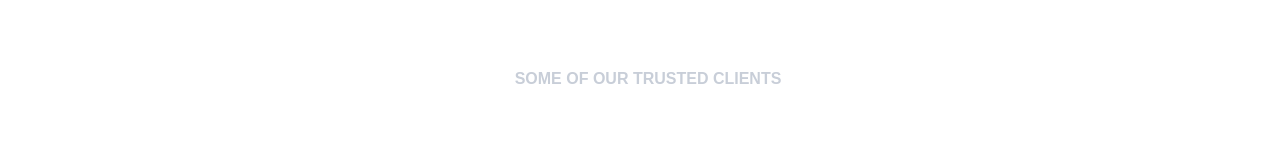
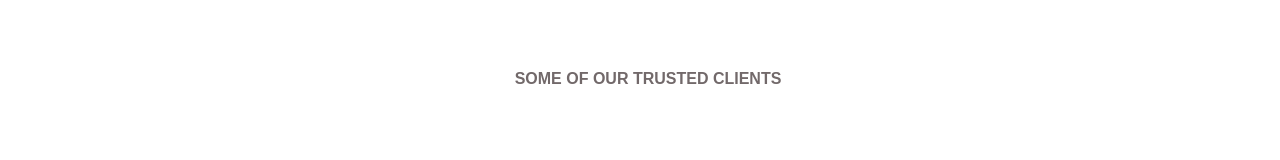
Before and after one commit to ravindra-23/cosmetics-landingpage, a React (Vite) app: page / in a window 1280 px wide. Shown: the part 3451-3611 px from the top of the page. Built offline with nearby package versions, Linux system fonts and the light colour scheme; a web font is replaced by a local one.

Commit message:
add colors

```diff
--- a/src/components/clients/index.jsx
+++ b/src/components/clients/index.jsx
@@ -17,9 +17,9 @@ const logos = [
 
 const Clients = () => {
   return (
-    <section className="mx-auto min-h-full w-5/6 py-10 md:py-20">
+    <section className="mx-auto w-5/6 py-10 md:py-20">
       <div>
-        <h4 className="text-[16px] font-poppins text-[#C8CED8] text-center">
+        <h4 className="text-[16px] font-poppins text-body text-center">
           SOME OF OUR TRUSTED CLIENTS
         </h4>
       </div>
```
